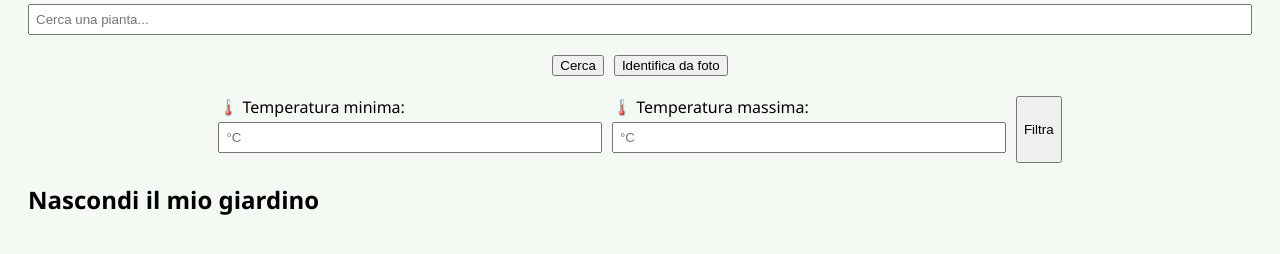
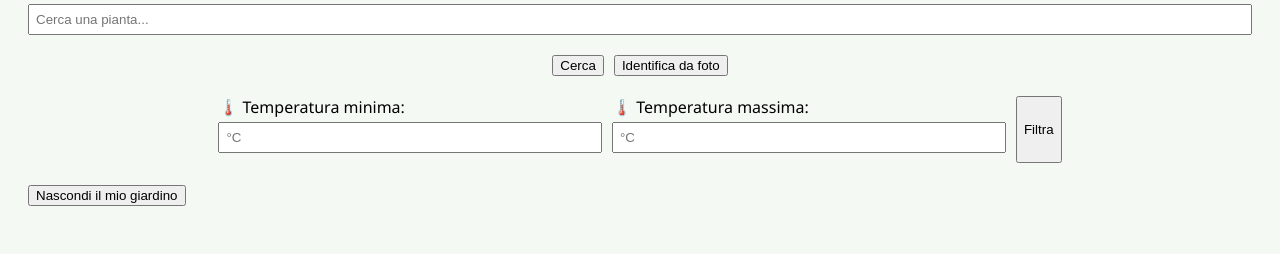
Before and after one commit to ferraiolo80/giardino-digitale, a website: page index.html in a window 1280 px wide. Shown: the part 114-368 px from the top of the page. Drawn offline with Linux system fonts and the light colour scheme.

Commit message:
Update index.html

```diff
--- a/index.html
+++ b/index.html
@@ -28,7 +28,8 @@
 
   <div id="risultato"></div>
 
-  <h2 id="toggleGiardino">Nascondi il mio giardino</h2>
+  <button id="toggleGiardino" class="bottone-toggle">Nascondi il mio giardino</button>
+
   <div id="giardino"></div>
 
   <script src="app.js"></script>
```
